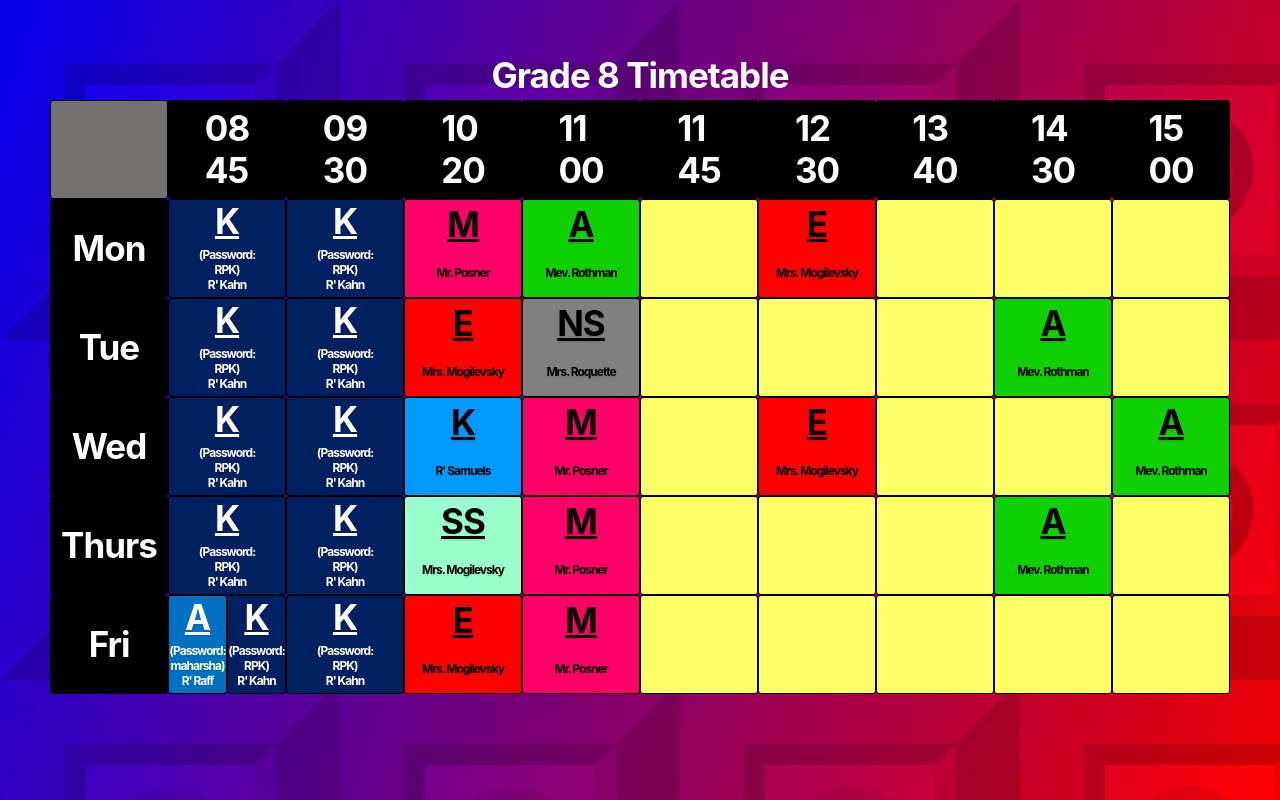
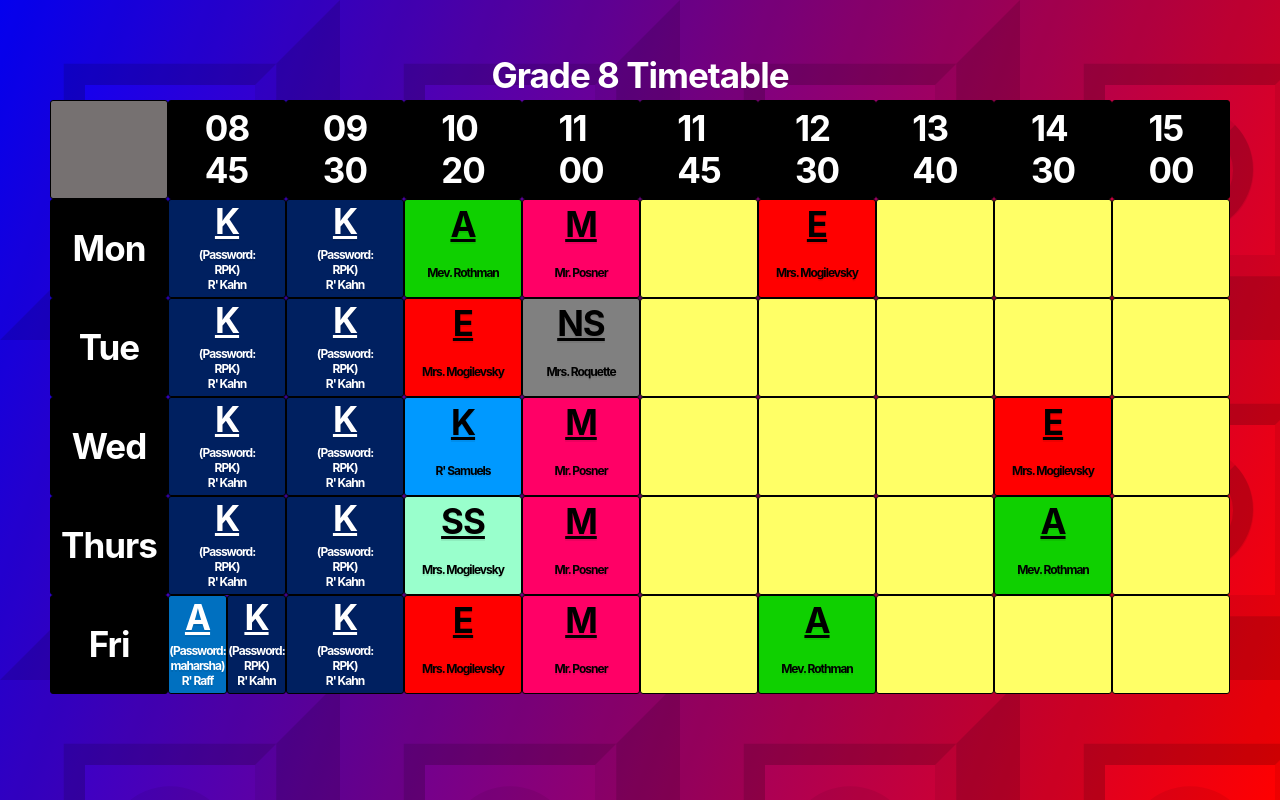
Before and after one commit to YechielN/MaharshaG8B, a plain HTML site: page index.html in a window 1280 px wide. Drawn offline with Linux system fonts and the light colour scheme.

Commit message:
Update index.html

```diff
--- a/index.html
+++ b/index.html
@@ -25,8 +25,8 @@
     <div class="item item12 date">Mon</div>
     <div class="item item13 RPK"><a href="https://us04web.zoom.us/j/7896891348" class="RPK" target="_blank" style="place-self: center;">K</a><p><center style="font-size: 12px;">(Password:<br>RPK)<br>R' Kahn</center></p></div>
     <div class="item item14 RPK"><a href="https://us04web.zoom.us/j/7896891348" class="RPK" target="_blank" style="place-self: center;">K</a><p><center style="font-size: 12px;">(Password:<br>RPK)<br>R' Kahn</center></p></div>
-    <div class="item item15 Math"><a href="https://us04web.zoom.us/j/3311209685?pwd=eHJQUG1FVWQxWkFOOUp5Ti8wYXhSdz09" class="Math" target="_blank" style="place-self: center;">M</a><p><center style="font-size: 12px;">Mr. Posner</center></p></div>
-    <div class="item item16 Afrikaans"><a href="https://us04web.zoom.us/j/6426983015?pwd=jPFOPbfGs5M0DpzN3WDWKksN0XAGzA" class="Afrikaans" target="_blank" style="place-self: center;">A</a><p><center style="font-size: 12px;">Mev. Rothman</center></p></div>
+    <div class="item item15 Afrikaans"><a href="https://us04web.zoom.us/j/6426983015?pwd=jPFOPbfGs5M0DpzN3WDWKksN0XAGzA" class="Afrikaans" target="_blank" style="place-self: center;">A</a><p><center style="font-size: 12px;">Mev. Rothman</center></p></div>
+    <div class="item item16 Math"><a href="https://us04web.zoom.us/j/3311209685?pwd=eHJQUG1FVWQxWkFOOUp5Ti8wYXhSdz09" class="Math" target="_blank" style="place-self: center;">M</a><p><center style="font-size: 12px;">Mr. Posner</center></p></div>
     <div class="item item17 empty"></div>
     <div class="item item18 English"><a href="https://zoom.us/j/92743268010?pwd=NmpaQUhkNjVrZjgwUXpIakJldEp2dz09" class="English" target="_blank" style="place-self: center;">E</a><p><center style="font-size: 12px;">Mrs. Mogilevsky</center></p></div>
     <div class="item item19 empty"></div>
@@ -40,7 +40,7 @@
     <div class="item item27 empty"></div>
     <div class="item item28 empty"></div>
     <div class="item item29 empty"></div>
-    <div class="item item30 Afrikaans"><a href="https://us04web.zoom.us/j/6426983015?pwd=jPFOPbfGs5M0DpzN3WDWKksN0XAGzA" class="Afrikaans" target="_blank" style="place-self: center;">A</a><p><center style="font-size: 12px;">Mev. Rothman</center></p></div>
+    <div class="item item30 empty"></div>
     <div class="item item31 empty"></div>
     <div class="item item32 date">Wed</div>
     <div class="item item33 RPK"><a href="https://us04web.zoom.us/j/7896891348" class="RPK" target="_blank" style="place-self: center;">K</a><p><center style="font-size: 12px;">(Password:<br>RPK)<br>R' Kahn</center></p></div>
@@ -48,10 +48,10 @@
     <div class="item item35 RDS"><a href="https://us04web.zoom.us/j/8034943554?pwd=U2pFQ0VuZE01UUpjNE1GOUhsL2lpQT09" class="RDS" target="_blank" style="place-self: center;">K</a><p><center style="font-size: 12px;">R' Samuels</center></p></div>
     <div class="item item36 Math"><a href="https://us04web.zoom.us/j/3311209685?pwd=eHJQUG1FVWQxWkFOOUp5Ti8wYXhSdz09" class="Math" target="_blank" style="place-self: center;">M</a><p><center style="font-size: 12px;">Mr. Posner</center></p></div>
     <div class="item item37 empty"></div>
-    <div class="item item38 English"><a href="https://zoom.us/j/92743268010?pwd=NmpaQUhkNjVrZjgwUXpIakJldEp2dz09" class="English" target="_blank" style="place-self: center;">E</a><p><center style="font-size: 12px;">Mrs. Mogilevsky</center></p></div>
+    <div class="item item38 empty"></div>
     <div class="item item39 empty"></div>
-    <div class="item item40 empty"></div>
-    <div class="item item41 Afrikaans"><a href="https://us04web.zoom.us/j/6426983015?pwd=jPFOPbfGs5M0DpzN3WDWKksN0XAGzA" class="Afrikaans" target="_blank" style="place-self: center;">A</a><p><center style="font-size: 12px;">Mev. Rothman</center></p></div>
+    <div class="item item40 English"><a href="https://zoom.us/j/92743268010?pwd=NmpaQUhkNjVrZjgwUXpIakJldEp2dz09" class="English" target="_blank" style="place-self: center;">E</a><p><center style="font-size: 12px;">Mrs. Mogilevsky</center></p></div>
+    <div class="item item41 empty"></div>
     <div class="item item42 date">Thurs</div>
     <div class="item item43 RPK"><a href="https://us04web.zoom.us/j/7896891348" class="RPK" target="_blank" style="place-self: center;">K</a><p><center style="font-size: 12px;">(Password:<br>RPK)<br>R' Kahn</center></p></div>
     <div class="item item44 RPK"><a href="https://us04web.zoom.us/j/7896891348" class="RPK" target="_blank" style="place-self: center;">K</a><p><center style="font-size: 12px;">(Password:<br>RPK)<br>R' Kahn</center></p></div>
@@ -69,7 +69,7 @@
     <div class="item item56 English"><a href="https://zoom.us/j/92743268010?pwd=NmpaQUhkNjVrZjgwUXpIakJldEp2dz09" class="English" target="_blank" style="place-self: center;">E</a><p><center style="font-size: 12px;">Mrs. Mogilevsky</center></p></div>
     <div class="item item57 Math"><a href="https://us04web.zoom.us/j/3311209685?pwd=eHJQUG1FVWQxWkFOOUp5Ti8wYXhSdz09" class="Math" target="_blank" style="place-self: center;">M</a><p><center style="font-size: 12px;">Mr. Posner</center></p></div>
     <div class="item item58 empty"></div>
-    <div class="item item59 empty"></div>
+    <div class="item item59 Afrikaans"><a href="https://us04web.zoom.us/j/6426983015?pwd=jPFOPbfGs5M0DpzN3WDWKksN0XAGzA" class="Afrikaans" target="_blank" style="place-self: center;">A</a><p><center style="font-size: 12px;">Mev. Rothman</center></p></div>
     <div class="item item60 empty"></div>
     <div class="item item61 empty"></div>
     <div class="item item62 empty"></div>
```
